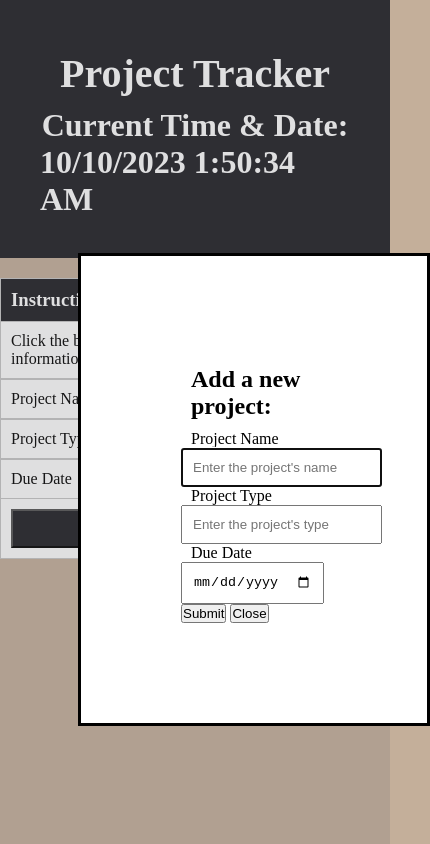
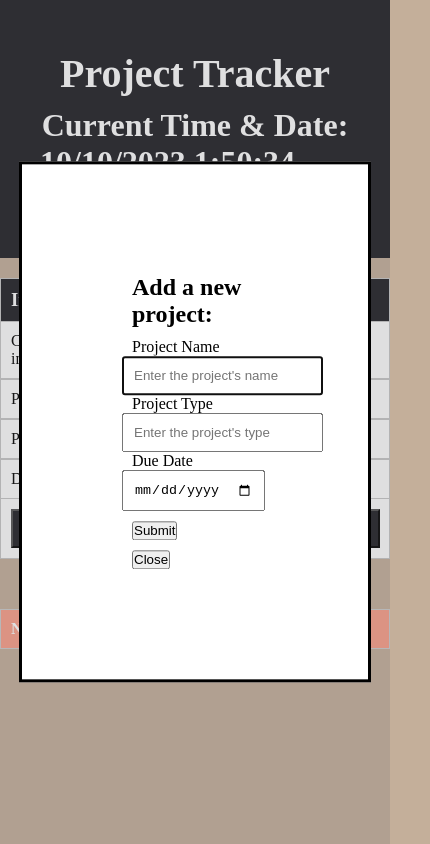
Before and after one commit to 2Meng/Project-Tracker, a plain HTML site: page index.html in a window 390 px wide. Both pictures are taken after a click on the button "Add Project". Shown: the whole page, 430 px wide, since content can reach past the window. Drawn offline with Linux system fonts and the light colour scheme.

Commit message:
almost donegit add -A

```diff
--- a/assets/script.js
+++ b/assets/script.js
@@ -62,7 +62,6 @@ function addProjectToTable(name, type, dueDate) {
   projectsArrayInStorage.push(projectData);
 
   localStorage.setItem("project", +Date.now(), JSON.stringify(projectData));
-  console.log(projectData);
 
   // Add an event listener to the remove button
   const removeButton = newRow.querySelector(".remove-project");
--- a/assets/styles.css
+++ b/assets/styles.css
@@ -37,6 +37,8 @@ main {
 .instruction-section {
   background-color: white;
   border: 1px solid rgb(199, 199, 199);
+  max-height: 300px;
+  overflow-y: auto;
 }
 
 .instruction-section h3 {
@@ -60,52 +62,42 @@ main {
 }
 
 table {
-  display: flex;
-  flex-direction: column;
-  margin-top: 25px;
   width: 60%;
+  border-collapse: collapse;
+  max-height: 45px;
+  overflow-y: auto;
 }
 
-table .table-headers {
-  display: flex;
-  justify-content: space-around;
-  background-color: #fb9f89;
+table th,
+table td {
+  padding: 10px;
+  border: 1px solid #ccc;
+  text-align: left;
 }
 
-table .table-headers th {
-  text-align: left; /* Align text to the left within header cells */
+table th {
   background-color: #fb9f89;
+  color: white;
 }
 
-table tr th {
-  /* Remove the fixed padding */
-  padding: 10px;
+table tr:nth-child(even) {
+  background-color: #f2f2f2;
 }
 
-table #project-list tr td {
-  /* Remove the fixed padding */
-  padding: 10px;
+table tr:hover {
+  background-color: #e0e0e0;
 }
 
-table #project-list tr {
-  display: flex;
-  flex-direction: row;
-  justify-content: space-around;
+table td button.remove-project {
+  padding: 5px 10px;
+  background-color: #e74c3c;
+  color: white;
+  border: none;
+  cursor: pointer;
 }
 
-table tbody tr {
-  border-bottom: 1px solid #ccc;
-}
-
-table tbody tr td button.remove-project {
-  padding: 5px 10px;
-  margin: 0;
-}
-
-table tbody tr td button.remove-project:hover {
-  background-color: #e74c3c;
-  color: white;
-  cursor: pointer;
+table td button.remove-project:hover {
+  background-color: #c0392b;
 }
 
 dialog {
@@ -132,3 +124,39 @@ dialog section button {
 dialog::backdrop {
   background-color: hsla(255, 2%, 42%, 0.212);
 }
+
+@media only screen and (max-width: 1352px) {
+  table {
+    margin-top: 50px;
+    width: 80%;
+  }
+
+  dialog {
+    top: 50%;
+    left: 50%;
+    transform: translate(-50%, -50%);
+  }
+
+  dialog button {
+    display: block;
+    margin: 10px;
+  }
+}
+
+@media only screen and (max-width: 800px) {
+  table {
+    margin-top: 50px;
+    width: 100%;
+  }
+
+  dialog {
+    top: 50%;
+    left: 50%;
+    transform: translate(-50%, -50%);
+  }
+
+  dialog button {
+    display: block;
+    margin: 10px;
+  }
+}
```
